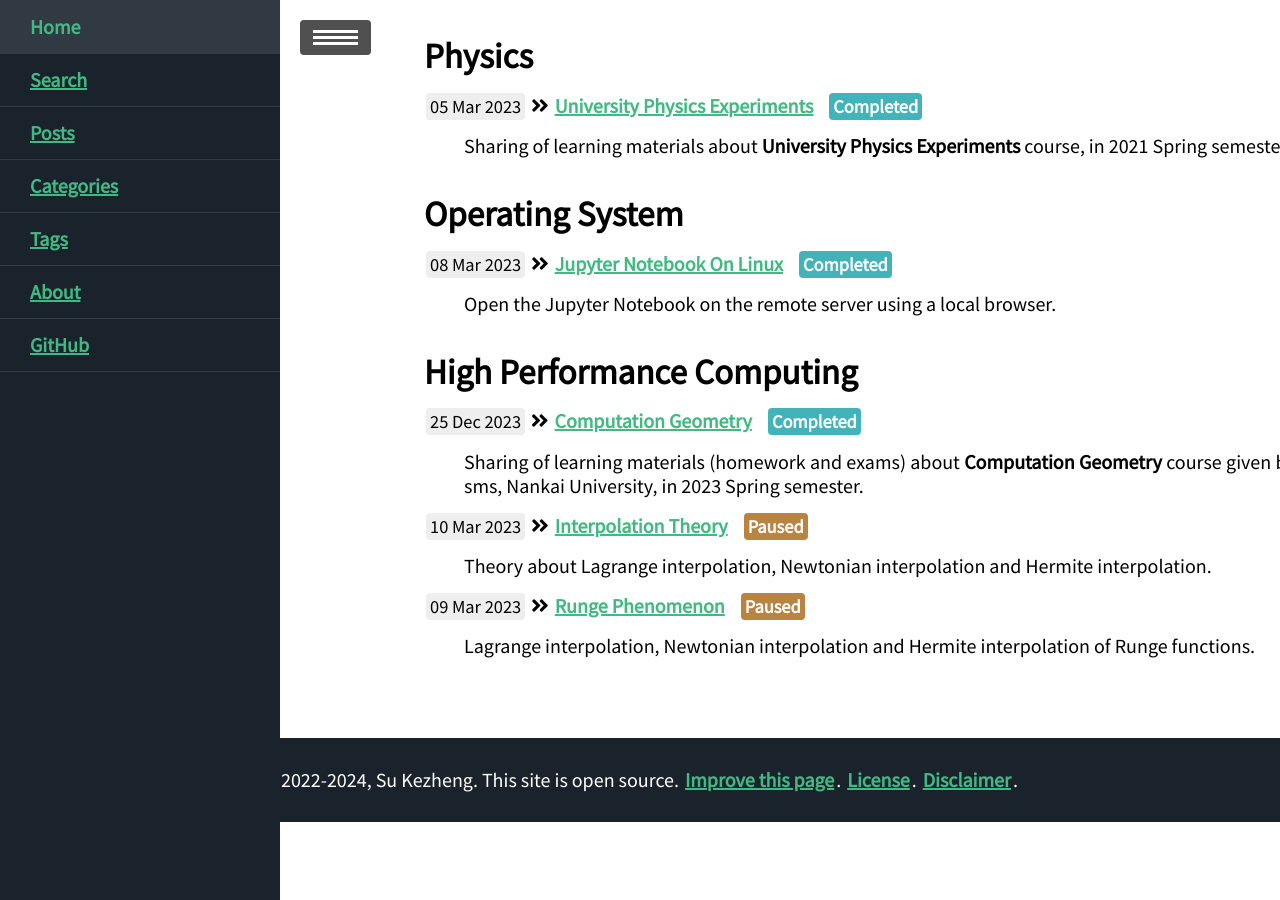
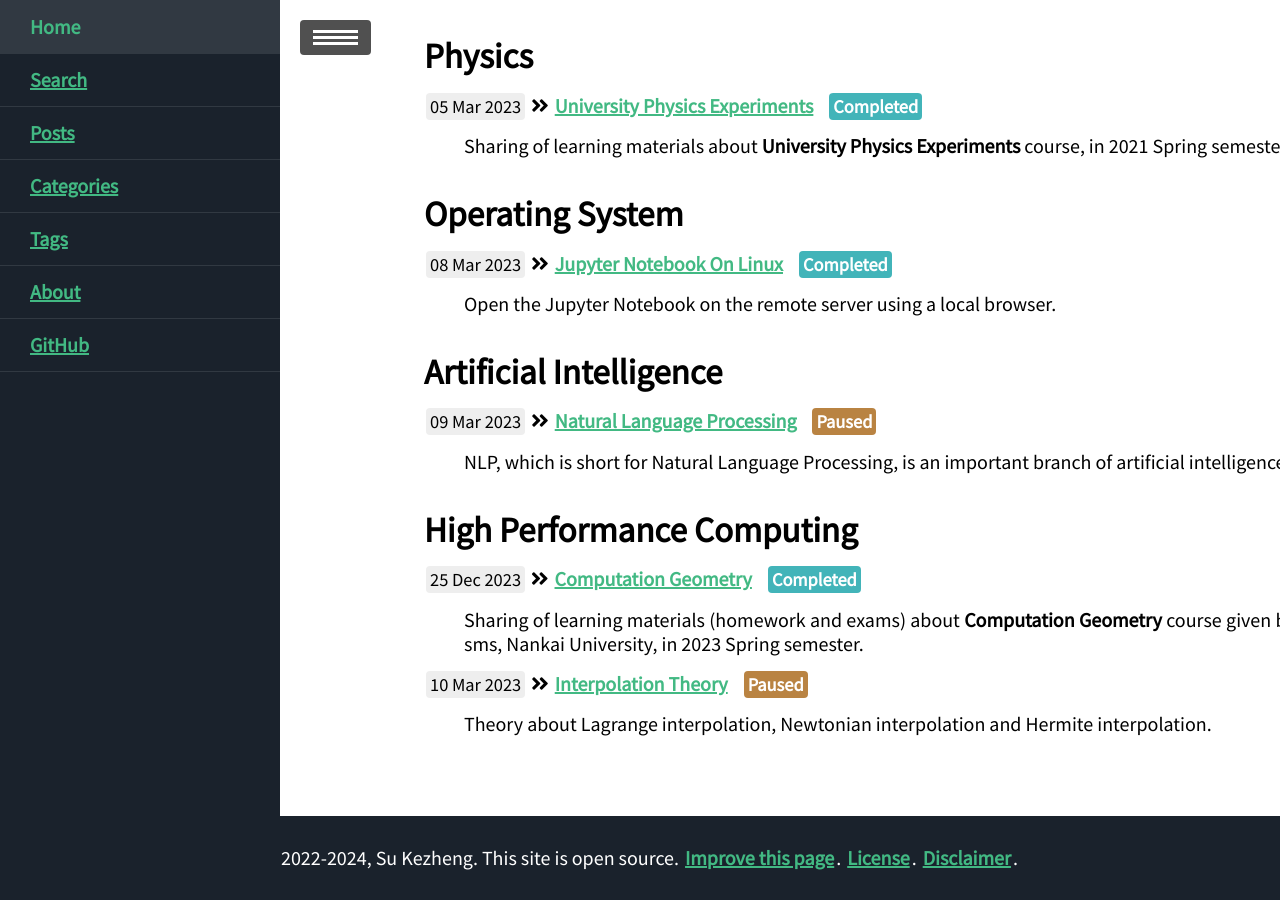
Before and after one commit to ssskz/ssskz.github.io, a Jekyll site: the page built from blog/categories.html, in a window 1280 px wide and 900 px high, scrolled down 2467 px. Built offline with Jekyll 4.4.1, drawn with Linux system fonts in a browser that asks for light colours; nearby versions of some CDN libraries; some of the changed text lies outside the part shown.

Commit message:
1
Signed-off-by: ssskz <12497590+ssskz@user.noreply.gitee.com>

```diff
--- a/_posts/2023-3-9-Runge-Phenomenon.md
+++ b/_posts/2023-3-9-Runge-Phenomenon.md
@@ -1,15 +1,14 @@
 ---
-title: Runge Phenomenon
+title: Natural Language Processing
 commentable: true
-Edit: 2023-3-9
+Edit: 2024-5-19
 mathjax: true
 mermaid: true
 status: Paused
-tags: numerical-analysis
-categories: High-Performance-Computing
-description: Lagrange interpolation, Newtonian interpolation and Hermite interpolation of Runge functions.
+tags: python
+categories: Artificial-Intelligence
+description: NLP, which is short for Natural Language Processing, is an important branch of artificial intelligence.
 ---
-
 
 # Careful!
 
```
